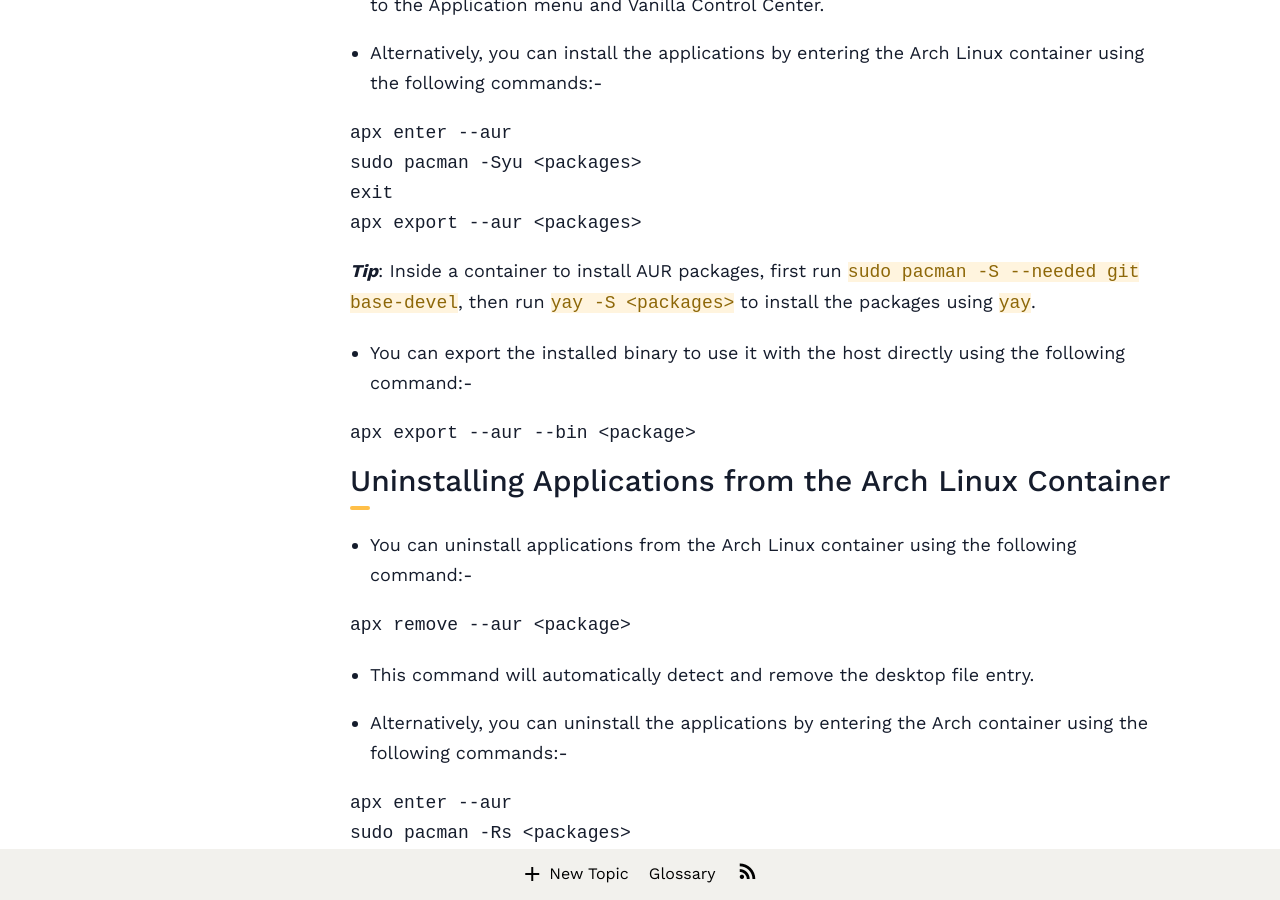
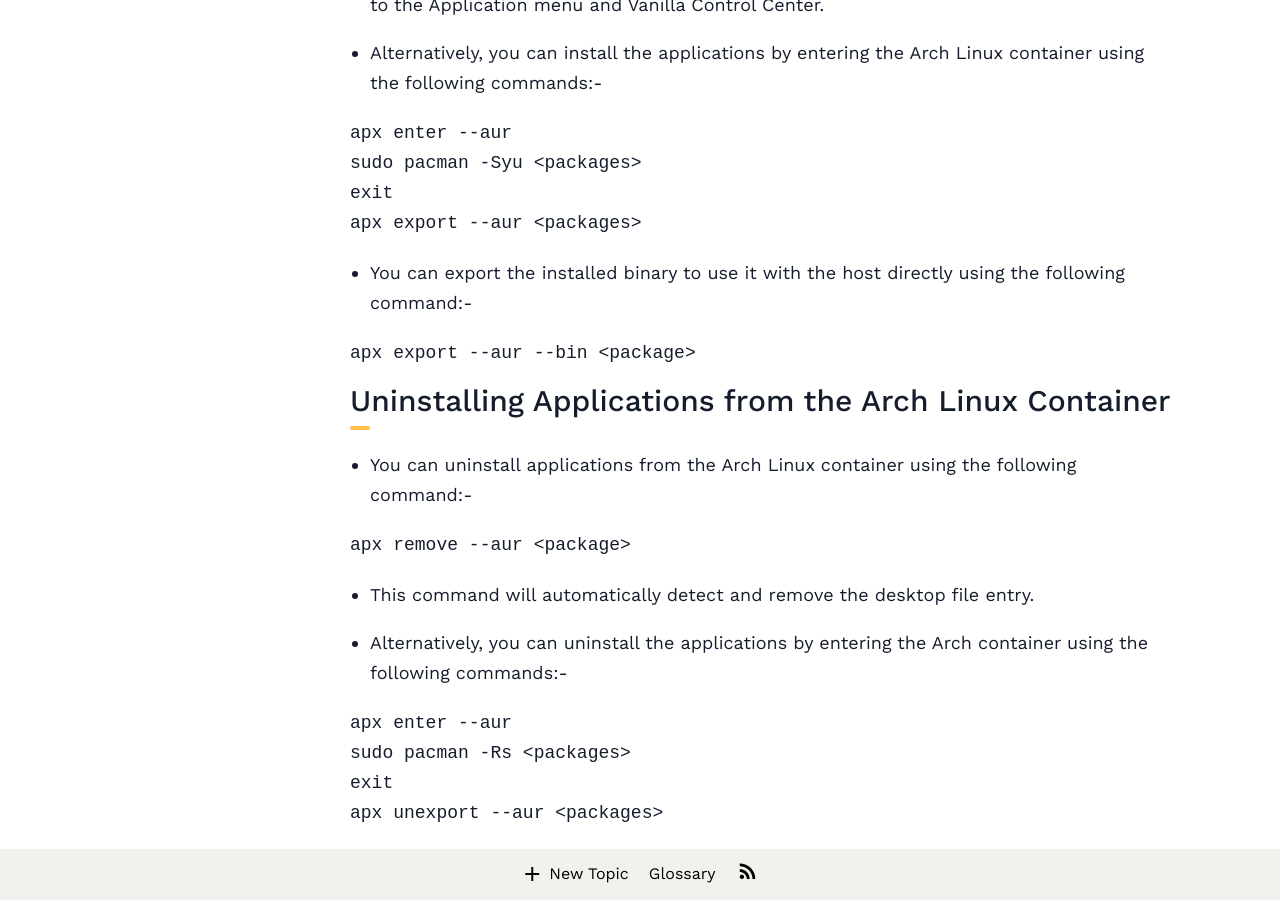
Before and after one commit to Vanilla-OS/handbook, a Jekyll site: the page built from _posts/2023-01-11-install-and-manage-applications.md, in a window 1280 px wide and 900 px high, scrolled down 11383 px. Built offline with Jekyll 4.4.1, drawn with Linux system fonts in a browser that asks for light colours; nearby versions of some CDN libraries; a style sheet for code colours, icons or effects is not loaded.

Commit message:
Install guide: Remove Arch Linux tip as it is done automatically during init
For https://github.com/Vanilla-OS/apx/issues/101

````diff
--- a/_posts/2023-01-11-install-and-manage-applications.md
+++ b/_posts/2023-01-11-install-and-manage-applications.md
@@ -282,8 +282,6 @@
 apx export --aur <packages>
 ```
 
-**_Tip_**: Inside a container to install AUR packages, first run `sudo pacman -S --needed git base-devel`, then run `yay -S <packages>` to install the packages using `yay`.
-
 - You can export the installed binary to use it with the host directly using the following command:-
 
 ```bash
````
